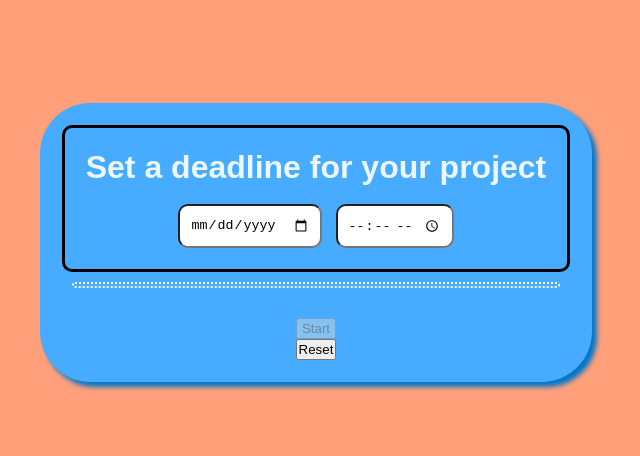
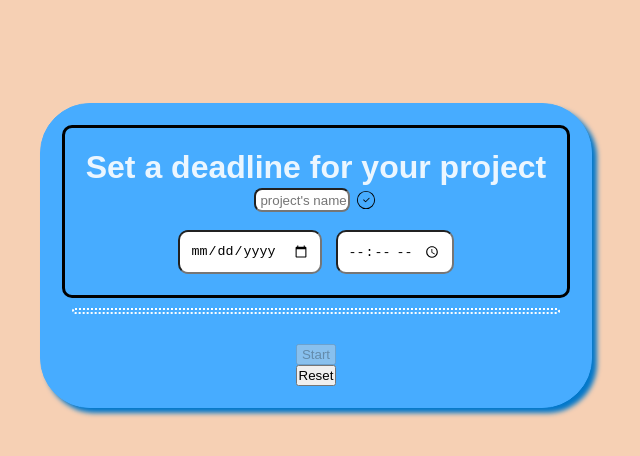
Before and after one commit to marqsbruno/deadline-deathline, a React (Vite) app: page / in a window 1280 px wide. Shown: the top 456 px of the page, without its empty margins (324-964 px from the left). Built offline with nearby package versions, Linux system fonts and the light colour scheme.

Commit message:
input de texto do nome do projeto

```diff
--- a/package.json
+++ b/package.json
@@ -15,6 +15,7 @@
   "dependencies": {
     "react": "^18.2.0",
     "react-dom": "^18.2.0",
+    "react-icons": "^5.2.1",
     "styled-components": "^6.1.11"
   },
   "devDependencies": {
--- a/src/components/TimeInput.tsx
+++ b/src/components/TimeInput.tsx
@@ -1,15 +1,22 @@
-import { useContext } from "react";
+import { useContext, useEffect, useState } from "react";
+import { CiCircleCheck, CiEdit } from "react-icons/ci";
+
 import { TimeContext } from "../context/TimeContext";
+
+import { getLocalStorage, setLocalStorage } from "../utils/localstorage";
 import {
   Container,
   DateDiv,
   HeaderDiv,
   InputDiv,
+  TextInputDiv,
 } from "./styles/TimeInput.style";
 
 function TimeInput() {
   const { deadline, setDeadline, deadlineHour, setDeadlineHour } =
     useContext(TimeContext);
+  const [textValue, setTextValue] = useState("");
+  const [showInput, setShowInput] = useState(true);
 
   function handleDateChange(event: React.ChangeEvent<HTMLInputElement>) {
     setDeadline(event.target.value);
@@ -19,10 +26,55 @@ function TimeInput() {
     setDeadlineHour(event.target.value);
   }
 
+  function handleTextInput(event: React.ChangeEvent<HTMLInputElement>) {
+    setTextValue(event.target.value);
+  }
+
+  function handleEnter() {
+    showInput ? setShowInput(false) : setShowInput(true);
+    setLocalStorage("projectName", textValue);
+  }
+
+  useEffect(() => {
+    const projectName = getLocalStorage("projectName");
+
+    if (projectName) {
+      setTextValue(projectName);
+      setShowInput(false);
+    }
+  }, []);
   return (
     <Container>
       <HeaderDiv>
         <h1>Set a deadline for your project</h1>
+        <TextInputDiv>
+          {showInput && (
+            <input
+              type="text"
+              placeholder=" project's name"
+              onChange={handleTextInput}
+              value={textValue}
+              onKeyDown={(e) => e.key === "Enter" && handleEnter()}
+            />
+          )}
+          {showInput && (
+            <CiCircleCheck
+              size={24}
+              style={{ color: "black" }}
+              onClick={handleEnter}
+            />
+          )}
+          {!showInput && (
+            <>
+              <h3>{textValue}</h3>
+              <CiEdit
+                size={24}
+                style={{ color: "black" }}
+                onClick={handleEnter}
+              />
+            </>
+          )}
+        </TextInputDiv>
         <InputDiv>
           <input type="date" value={deadline} onChange={handleDateChange} />
           <input type="time" value={deadlineHour} onChange={handleHourChange} />
--- a/src/components/styles/TimeInput.style.tsx
+++ b/src/components/styles/TimeInput.style.tsx
@@ -9,6 +9,17 @@ export const HeaderDiv = styled.div`
   border: 3px, solid, black;
   border-radius: 10px;
   padding: 20px;
+`;
+
+export const TextInputDiv = styled.div`
+  display: flex;
+  justify-content: center;
+  gap: 1%;
+
+  input {
+    width: 12vh;
+    border-radius: 8px;
+  }
 `;
 
 export const InputDiv = styled.div`
--- a/src/styles/global.ts
+++ b/src/styles/global.ts
@@ -9,7 +9,7 @@ export default createGlobalStyle`
 
   body {
     margin: 20px;
-    background-color: #ffa07a;
+    background-color: #f6d0b4;
     font-family: sans-serif;
   }
 `;
```
Also changed, not shown: 1 other file (tests, documents, lock files or other folders).
